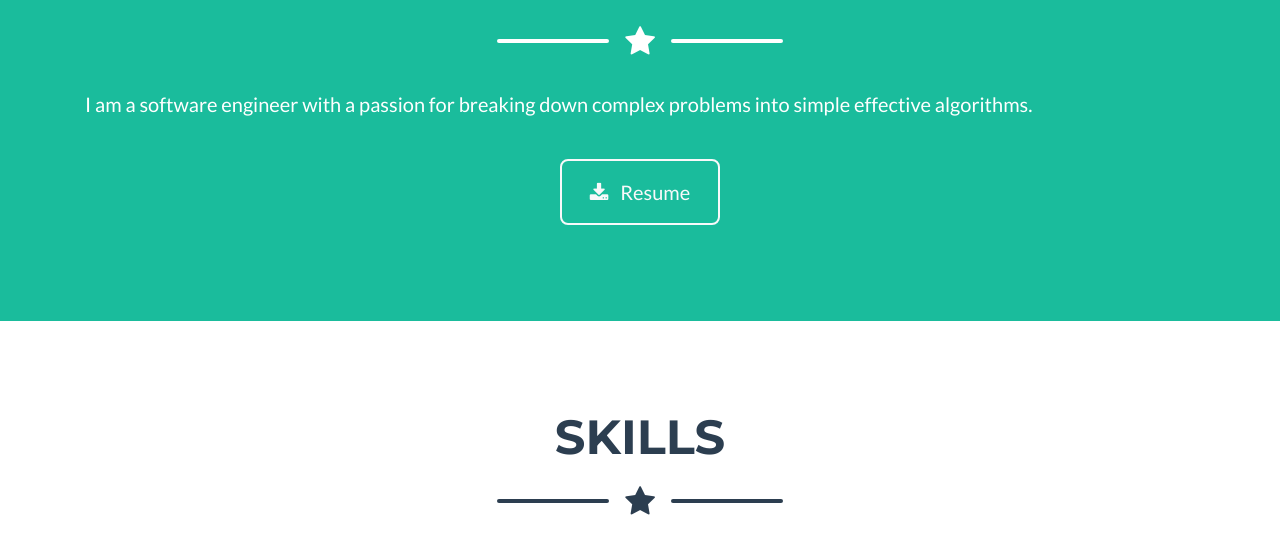
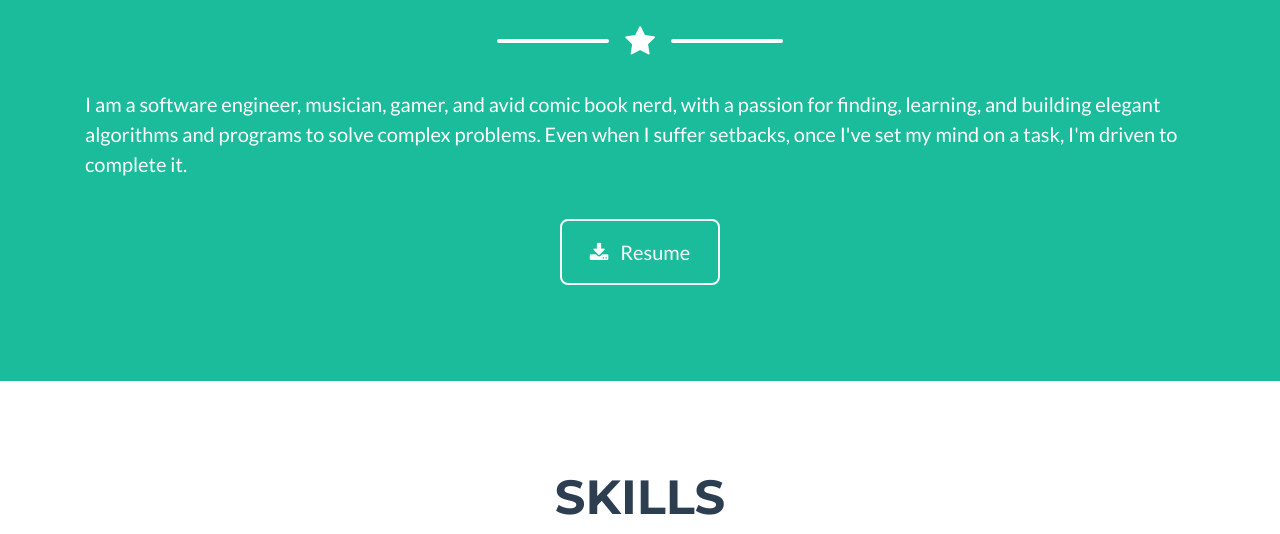
Before and after one commit to dtersoff/dtersoff.github.io, a website with bundled scripts: page index.html in a window 1280 px wide. Shown: the part 1798-2332 px from the top of the page. Built offline with nearby package versions, Linux system fonts and the light colour scheme.

Commit message:
Update about

```diff
--- a/index.html
+++ b/index.html
@@ -174,7 +174,7 @@
       <!-- About Section Content -->
       <div class="row">
         <div class="col-lg">
-          <p class="lead">I am a software engineer with a passion for breaking down complex problems into simple effective algorithms.</p>
+          <p class="lead">I am a software engineer, musician, gamer, and avid comic book nerd, with a passion for finding, learning, and building elegant algorithms and programs to solve complex problems. Even when I suffer setbacks, once I've set my mind on a task, I'm driven to complete it.</p>
         </div>
       </div>
 
```
